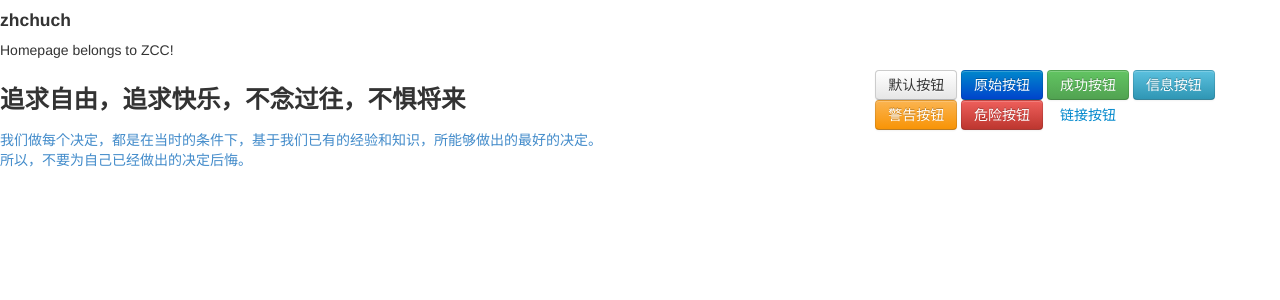
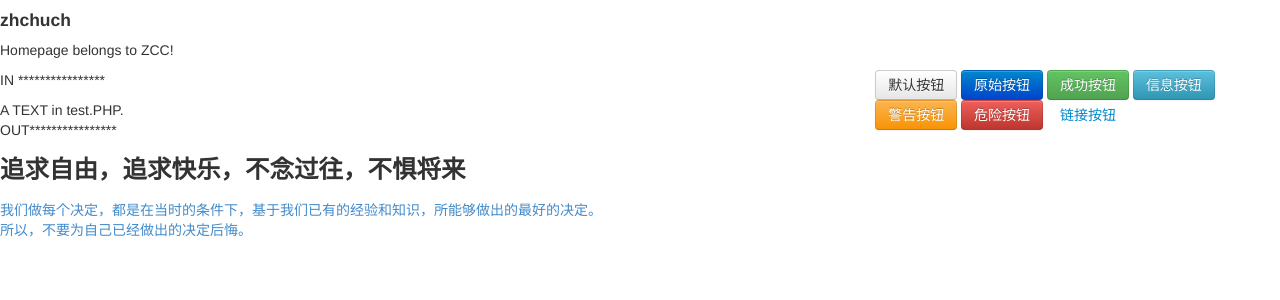
Before and after one commit to zhchuch/zhchuch.github.io, a PHP site: page / in a window 1280 px wide. Shown: the top 300 px of the page. Run offline with PHP 8.4, Linux system fonts and the light colour scheme; some libraries are stand-ins or nearby versions.

Commit message:
test php

```diff
--- a/index.html
+++ b/index.php
@@ -21,6 +21,9 @@
 	</p>
 	<div class="row-fluid">
 		<div class="span8">
+			<p>IN ****************</p>
+			<?php require 'test.php'; ?>
+			<p>OUT****************</p>
 			<h3 class="text-left">
 				追求自由，追求快乐，不念过往，不惧将来
 			</h3>
--- /dev/null
+++ b/test.php
@@ -0,0 +1,4 @@
+
+<div>
+	A TEXT in test.PHP.
+</div>
```
